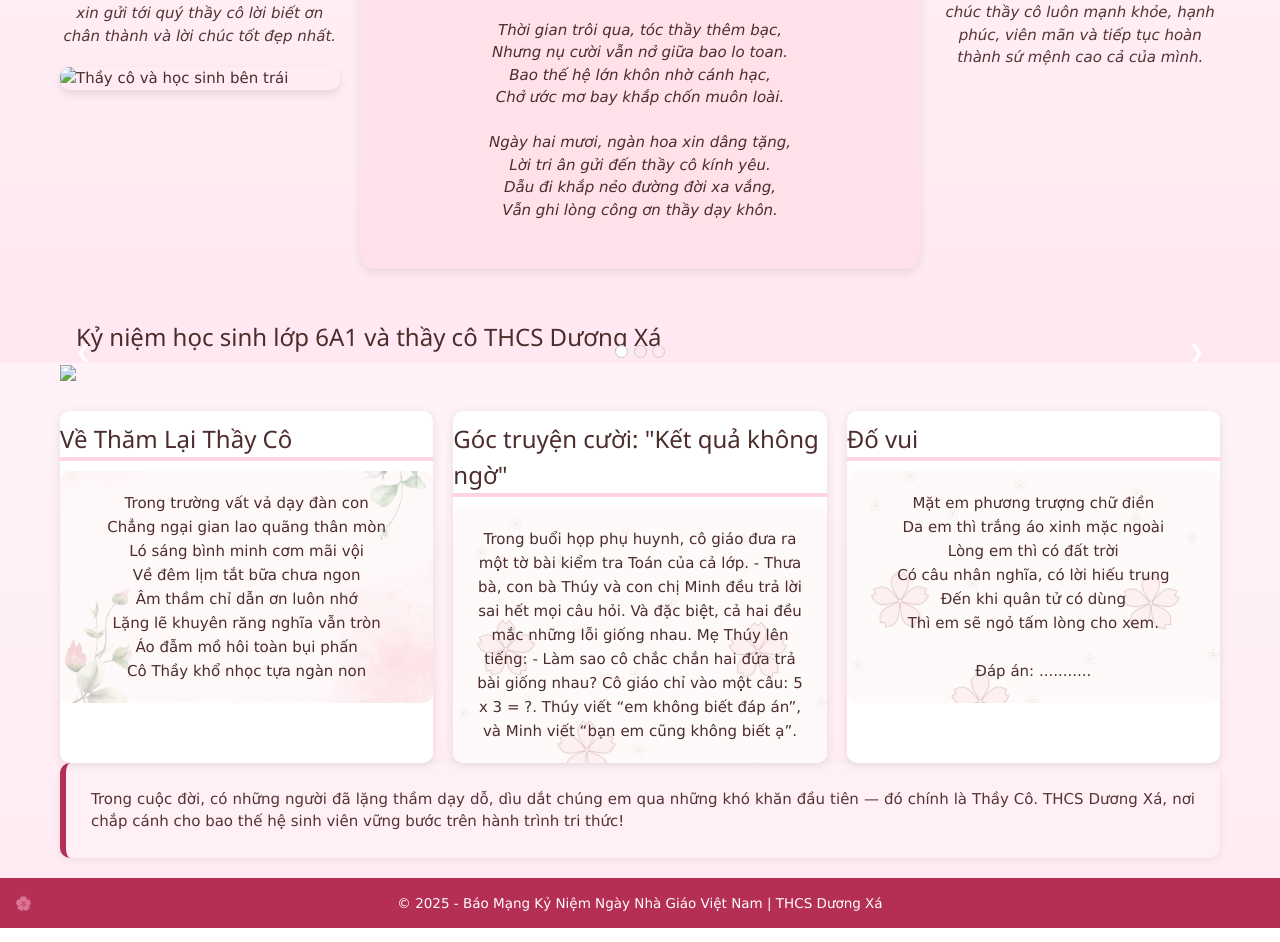
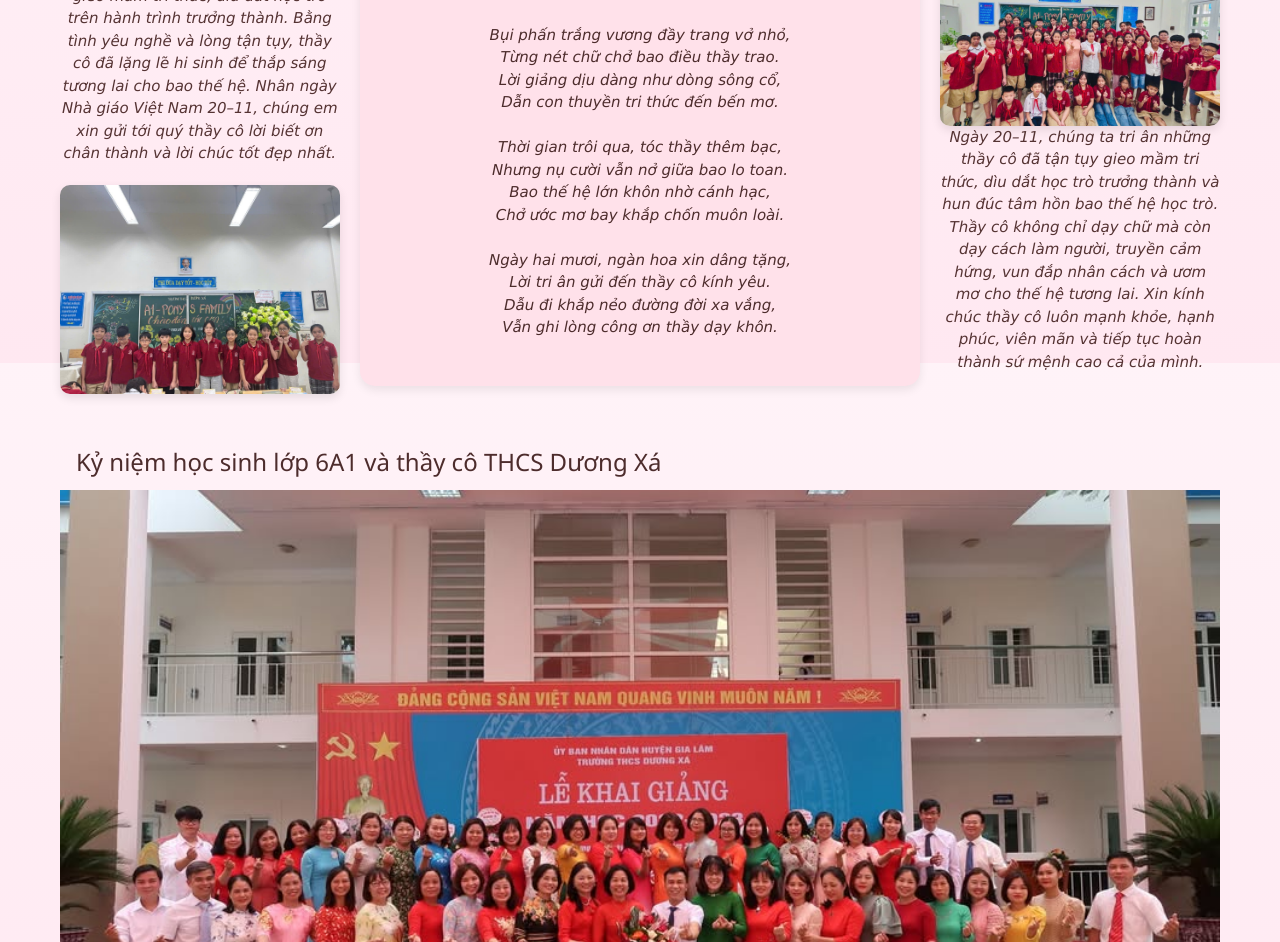
Before and after one commit to sonxaykhiam-gif/news, a plain HTML site: page index.html in a window 1280 px wide. Shown: the part 437-1379 px from the top of the page. Drawn offline with nearby package versions, Linux system fonts and the light colour scheme; the site is published under a folder, as on GitHub Pages, so addresses that start at the root find nothing.

Commit message:
Update index.html

```diff
--- a/index.html
+++ b/index.html
@@ -18,7 +18,7 @@
   <!-- ===== HEADER ===== -->
   <header>
     <div class="logo-container">
-        <img src="/images/9.png" alt="Logo" class="logo">
+        <img src="images/9.png" alt="Logo" class="logo">
     </div>
 
     <div class="text-container">
@@ -38,7 +38,7 @@
         <p class="intro-text">Thầy cô là những người đã tận tâm gieo mầm tri thức, dìu dắt học trò trên hành trình trưởng thành.
 Bằng tình yêu nghề và lòng tận tụy, thầy cô đã lặng lẽ hi sinh để thắp sáng tương lai cho bao thế hệ.
 Nhân ngày Nhà giáo Việt Nam 20–11, chúng em xin gửi tới quý thầy cô lời biết ơn chân thành và lời chúc tốt đẹp nhất.</p>
-        <img src="/images/3.jpg" alt="Thầy cô và học sinh bên trái">
+        <img src="images/3.jpg" alt="Thầy cô và học sinh bên trái">
       </div>
 
       <!-- Bài thơ ở giữa -->
@@ -65,7 +65,7 @@ Vẫn ghi lòng công ơn thầy dạy khôn.
 
       <!-- Bên phải: ảnh + Lời ngỏ -->
       <div class="poem-side right">
-        <img src="/images/4.jpg" alt="Thầy cô và học sinh bên phải">
+        <img src="images/4.jpg" alt="Thầy cô và học sinh bên phải">
         <p class="intro-text">Ngày 20–11, chúng ta tri ân những thầy cô đã tận tụy gieo mầm tri thức, dìu dắt học trò trưởng thành và hun đúc tâm hồn bao thế hệ học trò. Thầy cô không chỉ dạy chữ mà còn dạy cách làm người, truyền cảm hứng, vun đắp nhân cách và ươm mơ cho thế hệ tương lai. Xin kính chúc thầy cô luôn mạnh khỏe, hạnh phúc, viên mãn và tiếp tục hoàn thành sứ mệnh cao cả của mình.</p>
       </div>
 
@@ -75,10 +75,10 @@ Vẫn ghi lòng công ơn thầy dạy khôn.
 </div>
 
 <div class="w3-content w3-display-container" style="max-width:1200px">
-  <img class="mySlides" src="/images/10.jpg" style="width:100%">
-  <img class="mySlides" src="/images/2.jpg" style="width:100%">
-  <img class="mySlides" src="/images/3.jpg" style="width:100%">
-  <img class="mySlides" src="/images/3.jpg" style="width:100%">
+  <img class="mySlides" src="images/10.jpg" style="width:100%">
+  <img class="mySlides" src="images/2.jpg" style="width:100%">
+  <img class="mySlides" src="images/3.jpg" style="width:100%">
+  <img class="mySlides" src="images/3.jpg" style="width:100%">
   <div class="w3-center w3-container w3-section w3-large w3-text-white w3-display-bottommiddle" style="width:100%">
     <div class="w3-left w3-hover-text-khaki" onclick="plusDivs(-1)">&#10094;</div>
     <div class="w3-right w3-hover-text-khaki" onclick="plusDivs(1)">&#10095;</div>
```
